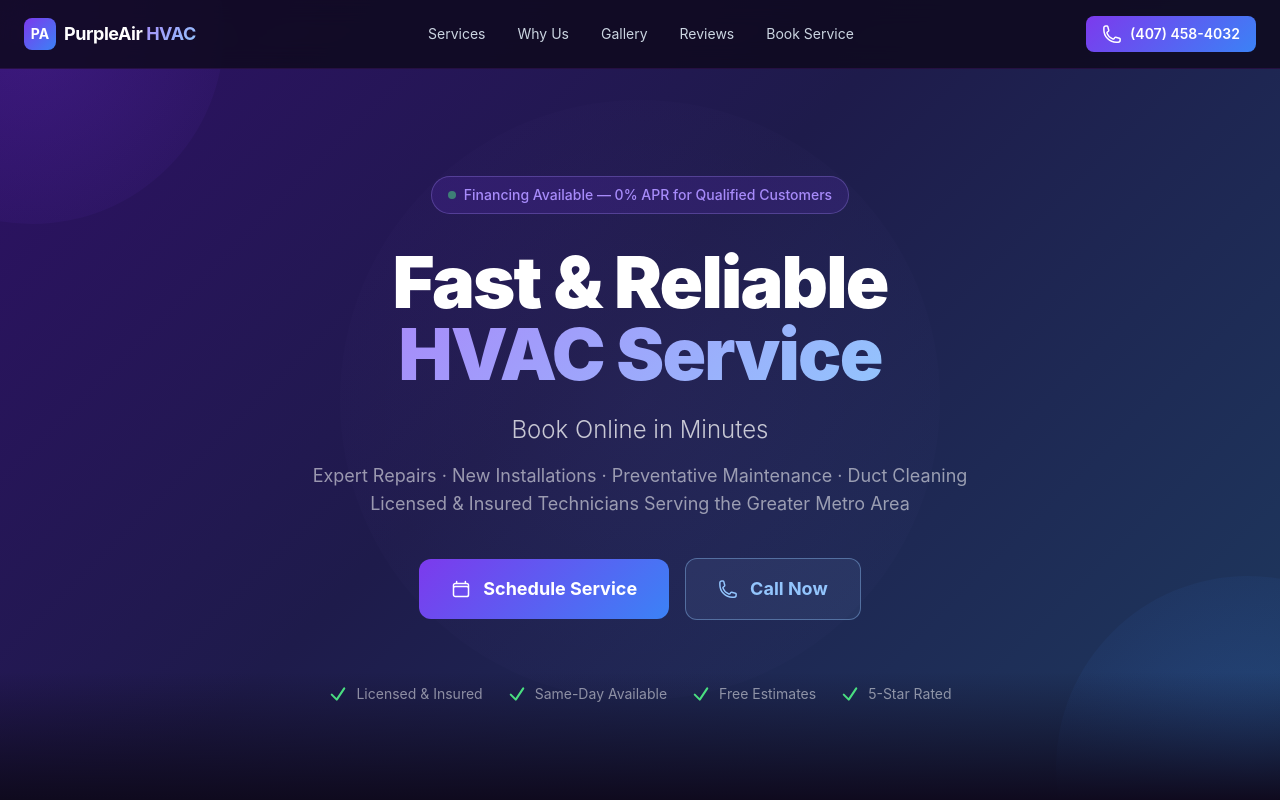
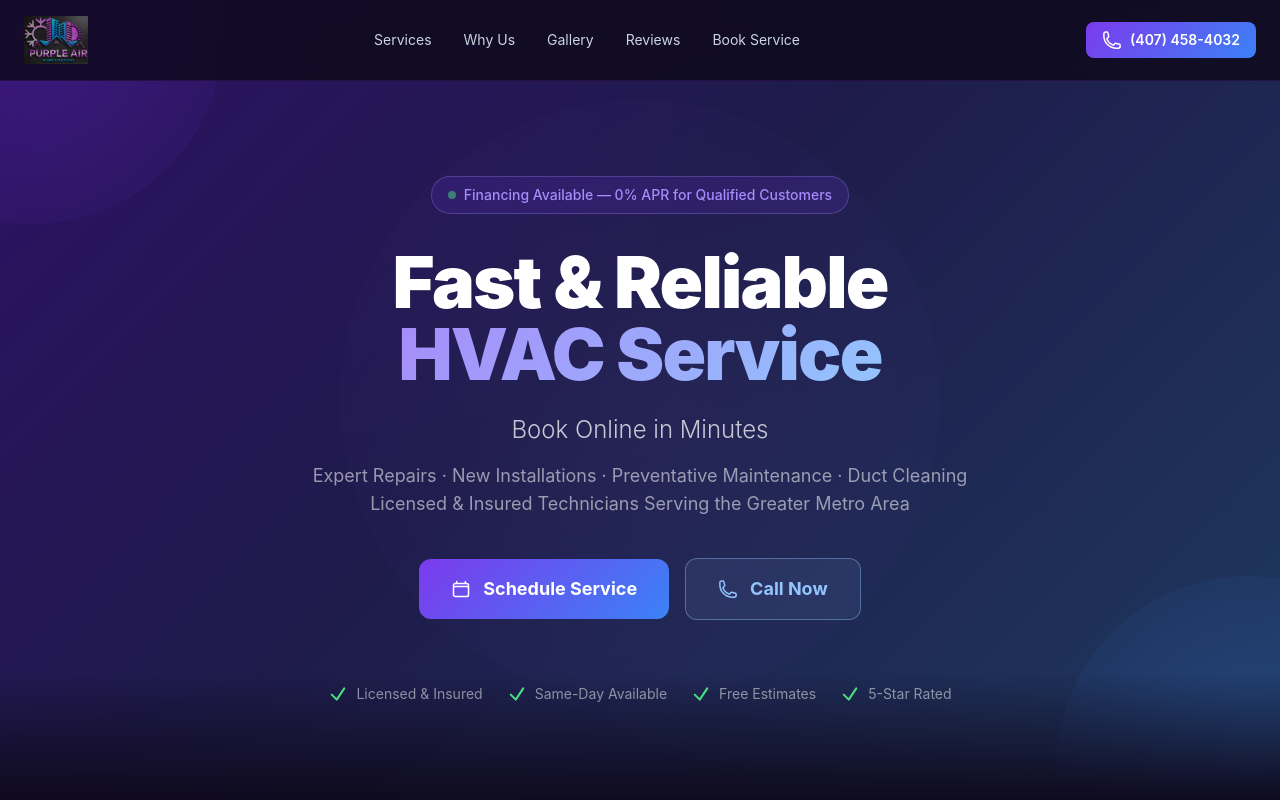
Before and after one commit to flamingeos/Purpleairservice, a Next.js app: page / in a window 1280 px wide. Shown: the top 800 px of the page. Built offline with nearby package versions, Linux system fonts and the light colour scheme.

Commit message:
logo added

```diff
--- a/src/app/page.tsx
+++ b/src/app/page.tsx
@@ -255,12 +255,8 @@ export default function Home() {
       <nav className="fixed top-0 left-0 right-0 z-50 backdrop-blur-md border-b border-purple-900/30"
         style={{ background: "rgba(15,10,30,0.85)" }}>
         <div className="max-w-7xl mx-auto px-6 py-4 flex items-center justify-between">
-          <div className="flex items-center gap-2">
-            <div className="w-8 h-8 rounded-lg flex items-center justify-center"
-              style={{ background: "linear-gradient(135deg,#7c3aed,#3b82f6)" }}>
-              <span className="text-white font-bold text-sm">PA</span>
-            </div>
-            <span className="font-bold text-white text-lg tracking-tight">PurpleAir<span className="text-gradient"> HVAC</span></span>
+          <div className="flex items-center">
+            <img src="/logo.jpg" alt="PurpleAir HVAC Logo" className="h-12 w-auto object-contain" />
           </div>
           <div className="hidden md:flex items-center gap-8 text-sm text-slate-300">
             <a href="#services" className="hover:text-white transition-colors">Services</a>
@@ -783,12 +779,8 @@ export default function Home() {
           <div className="grid grid-cols-1 md:grid-cols-3 gap-12 mb-12">
             {/* Brand */}
             <div>
-              <div className="flex items-center gap-2 mb-4">
-                <div className="w-9 h-9 rounded-xl flex items-center justify-center"
-                  style={{ background: "linear-gradient(135deg,#7c3aed,#3b82f6)" }}>
-                  <span className="text-white font-bold text-sm">PA</span>
-                </div>
-                <span className="font-bold text-white text-xl">PurpleAir<span className="text-gradient"> HVAC</span></span>
+              <div className="mb-4">
+                <img src="/logo.jpg" alt="PurpleAir HVAC Logo" className="h-14 w-auto object-contain" />
               </div>
               <p className="text-sm leading-relaxed" style={{ color: "rgba(255,255,255,0.45)" }}>
                 Your trusted local HVAC professionals. We keep your home comfortable year-round with fast, reliable, and affordable service.
```
Also changed, not shown: public/logo.jpg (added).
